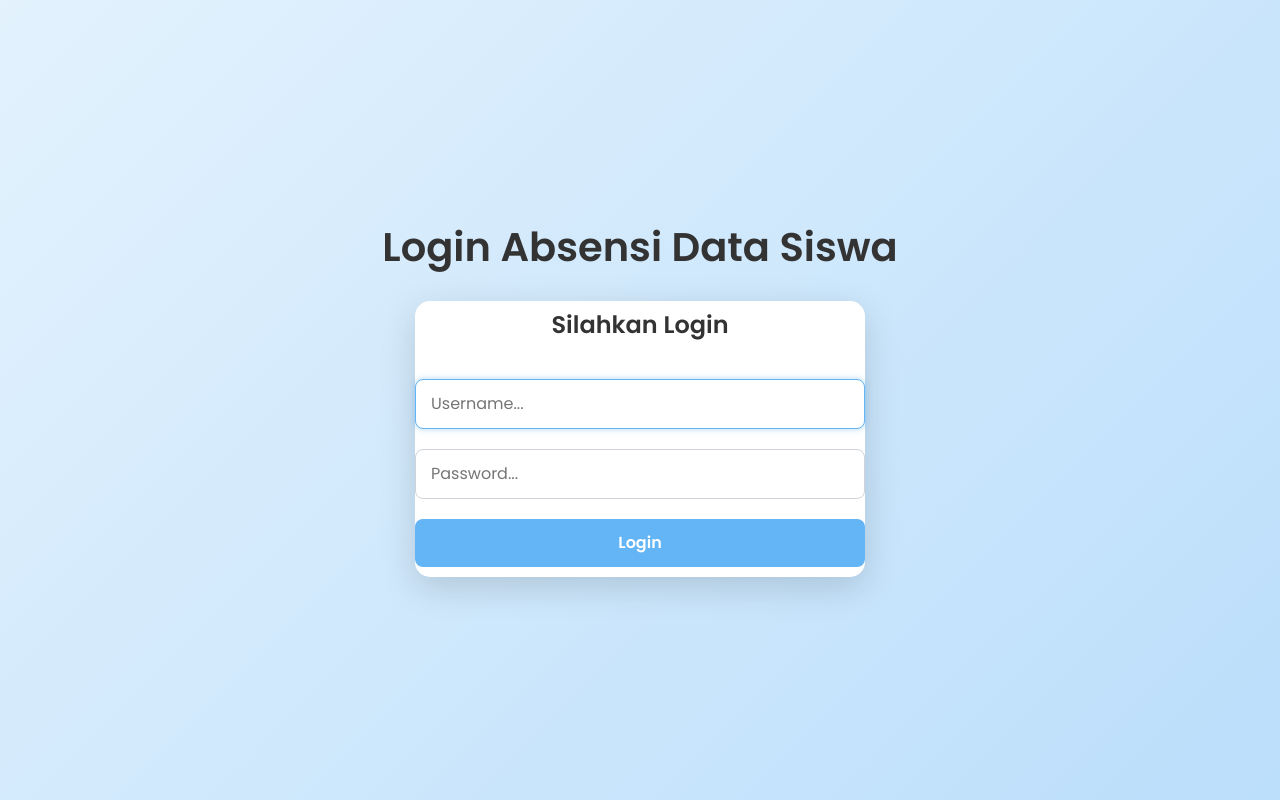
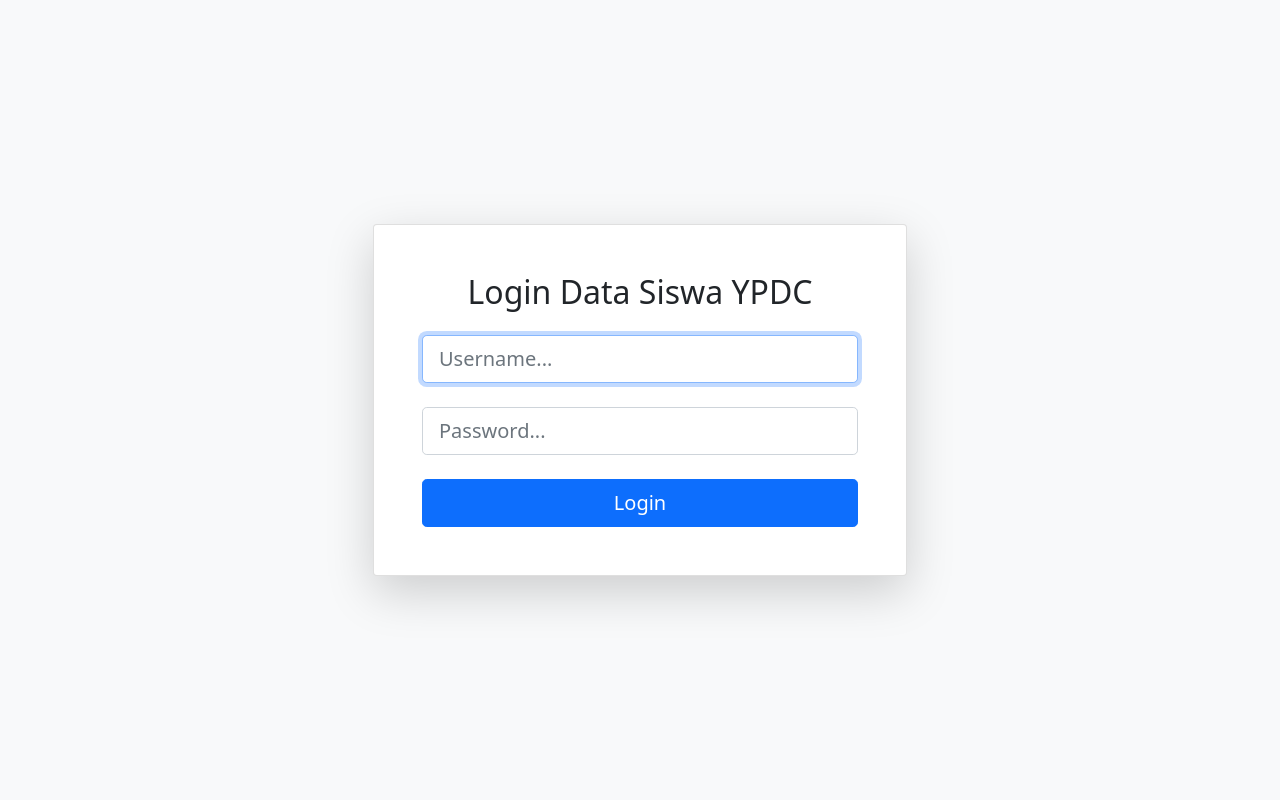
Before and after one commit to Food777/YPDC, a PHP site: page /login.php in a window 1280 px wide. Run offline with PHP 8.4, Linux system fonts and the light colour scheme.

Commit message:
Add files via upload
merubah data yang ada di dtabase dan juga menambahkan file tambah transaksi untuk menambahkan data yang akan diinput di table trasnsaksi sehingga database juga mengalami sedikit perubahan. Tinggal perlu menambahkan bagaimana car mengrandomkan guru yang masih dipertimbangkan.

```diff
--- a/add_student.php
+++ b/add_student.php
@@ -44,7 +44,7 @@ if(isset($_POST['submit'])){
     <title>Tambah Murid</title>
     <link href="https://cdn.jsdelivr.net/npm/bootstrap@5.0.0-beta1/dist/css/bootstrap.min.css" rel="stylesheet">
     <style>
-        body { padding-top: 30px; padding-bottom: 90px; }
+        body { padding-top: 70px; padding-bottom: 90px; }
     </style>
 </head>
 <body>
--- a/index.php
+++ b/index.php
@@ -75,13 +75,13 @@ $sql = "SELECT s.id, s.nama_siswa, s.nama_ortu, s.tanggal_lahir, s.alamat, s.act
                t.name AS teachers_name,
                d.name AS daerah_name,
                k.name AS kelas_name,
-               j.time_value AS jam_name,  -- <-- ambil nama jam
+               j.time_value AS jam_name,
                h.name AS hari_name
         FROM students s
         LEFT JOIN teachers t ON s.teachers_id = t.id
         LEFT JOIN daerah d ON s.daerah_id = d.id
         LEFT JOIN kelas k ON s.kelas_id = k.id
-        LEFT JOIN jam j ON s.jam = j.id      -- <-- join table jam
+        LEFT JOIN jam j ON s.jam = j.id
         LEFT JOIN hari h ON s.hari = h.id
         $where
         ORDER BY $sort_column $order
--- a/login.php
+++ b/login.php
@@ -1,117 +1,42 @@
 <!DOCTYPE html>
 <html lang="en">
 <head>
+    <meta charset="UTF-8">
+    <title>Login Absensi Siswa</title>
     <!-- Bootstrap CSS -->
     <link href="https://cdn.jsdelivr.net/npm/bootstrap@5.0.0-beta1/dist/css/bootstrap.min.css"
           rel="stylesheet"
           integrity="sha384-giJF6kkoqNQ00vy+HMDP7azOuL0xtbfIcaT9wjKHr8RbDVddVHyTfAAsrekwKmP1"
           crossorigin="anonymous">
+</head>
+<body class="bg-light">
 
-    <!-- Google Font -->
-    <link href="https://fonts.googleapis.com/css2?family=Poppins:wght@400;600&display=swap" rel="stylesheet">
+<div class="container vh-100 d-flex align-items-center justify-content-center">
+    <div class="row w-100">
+        <div class="col-12 col-md-8 col-lg-6 mx-auto">
+            <div class="card shadow-lg p-5">
+                <h2 class="card-title text-center mb-4">Login Data Siswa YPDC</h2>
 
-    <style>
-        body {
-            height: 100vh;
-            display: flex;
-            flex-direction: column;
-            align-items: center;
-            justify-content: center;
-            background: linear-gradient(135deg, #e3f2fd, #bbdefb);
-            font-family: 'Poppins', sans-serif;
-        }
+                <form method="POST" action="login1.php">
+                    <div class="mb-4">
+                        <input type="text" name="name" class="form-control form-control-lg" placeholder="Username..." required autofocus>
+                    </div>
+                    <div class="mb-4">
+                        <input type="password" name="password" class="form-control form-control-lg" placeholder="Password..." required>
+                    </div>
+                    <div class="d-grid">
+                        <button type="submit" class="btn btn-primary btn-lg">Login</button>
+                    </div>
+                </form>
 
-        h1 {
-            margin-bottom: 30px;
-            color: #333;
-            font-weight: 600;
-            text-align: center;
-        }
+            </div>
+        </div>
+    </div>
+</div>
 
-        table {
-            background-color: #ffffff;
-            padding: 50px;
-            border-radius: 15px;
-            box-shadow: 0 10px 35px rgba(0, 0, 0, 0.15);
-            width: 450px;
-        }
-
-        td {
-            padding: 10px 0;
-        }
-
-        h4 {
-            font-weight: 600;
-            margin-bottom: 20px;
-            color: #333;
-            text-align: center;
-        }
-
-        input {
-            width: 100%;
-            padding: 12px 15px;
-            border-radius: 8px;
-            border: 1px solid #ced4da;
-            outline: none;
-            font-size: 1rem;
-            transition: all 0.2s ease;
-        }
-
-        input:focus {
-            border-color: #64b5f6;
-            box-shadow: 0 0 6px rgba(100, 181, 246, 0.5);
-        }
-
-        button {
-            width: 100%;
-            padding: 12px;
-            border-radius: 8px;
-            background-color: #64b5f6;
-            border: none;
-            color: white;
-            font-weight: 600;
-            font-size: 1rem;
-            transition: background-color 0.3s ease;
-        }
-
-        button:hover {
-            background-color: #42a5f5;
-        }
-
-        @media (max-width: 576px) {
-            table {
-                width: 90%;
-                padding: 30px;
-            }
-        }
-    </style>
-</head>
-<body>
-
-    <h1>Login Absensi Data Siswa</h1>
-
-    <form action="login1.php" method="post">
-        <table>
-            <tr>
-                <td colspan="2" class="text-center">
-                    <h4>Silahkan Login</h4>
-                </td>
-            </tr>
-            <tr>
-                <td><input type="text" name="name" placeholder="Username..." required autofocus></td>
-            </tr>
-            <tr>
-                <td><input type="password" name="password" placeholder="Password..." required></td>
-            </tr>
-            <tr>
-                <td><button type="submit">Login</button></td>
-            </tr>
-        </table>
-    </form>
-
-    <!-- Bootstrap JS -->
-    <script src="https://cdn.jsdelivr.net/npm/bootstrap@5.0.0-beta1/dist/js/bootstrap.bundle.min.js"
-            integrity="sha384-ygbV9kiqUc6oa4msXn9868pTtWMgiQaeYH7/t7LECLbyPA2x65Kgf80OJFdroafW"
-            crossorigin="anonymous"></script>
+<!-- Bootstrap JS -->
+<script src="https://cdn.jsdelivr.net/npm/bootstrap@5.0.0-beta1/dist/js/bootstrap.bundle.min.js"
+        integrity="sha384-ygbV9kiqUc6oa4msXn9868pTtWMgiQaeYH7/t7LECLbyPA2x65Kgf80OJFdroafW"
+        crossorigin="anonymous"></script>
 </body>
 </html>
--- a/sort.php
+++ b/sort.php
@@ -28,6 +28,8 @@
             <option value="ASC" <?= ($order=='ASC')?'selected':'' ?>>Menaik</option>
             <option value="DESC" <?= ($order=='DESC')?'selected':'' ?>>Menurun</option>
         </select>
-
-        <button type="submit" class="btn btn-primary mb-2">Terapkan</button>
+        <div class="d-flex gap-2">
+            <button type="submit" class="btn btn-primary">Terapkan</button>
+            <a href="index.php" class="btn btn-secondary">Kembali</a>
+        </div>
     </form>
```
Also changed, not shown: YPDC.sql (+8 -18 lines), add_transactions.php (added, +101 -0 lines), transactions.php (+55 -17 lines).
